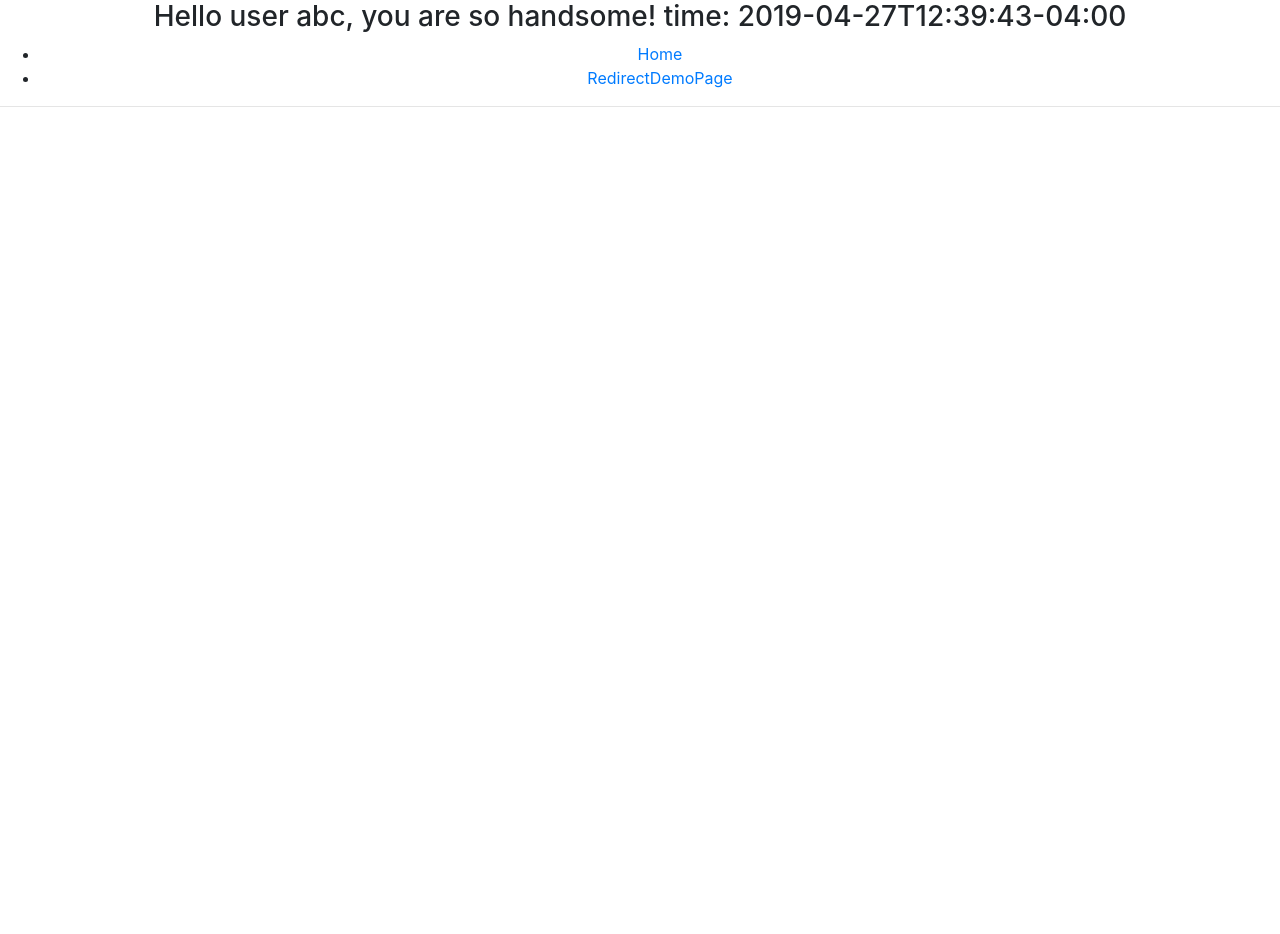
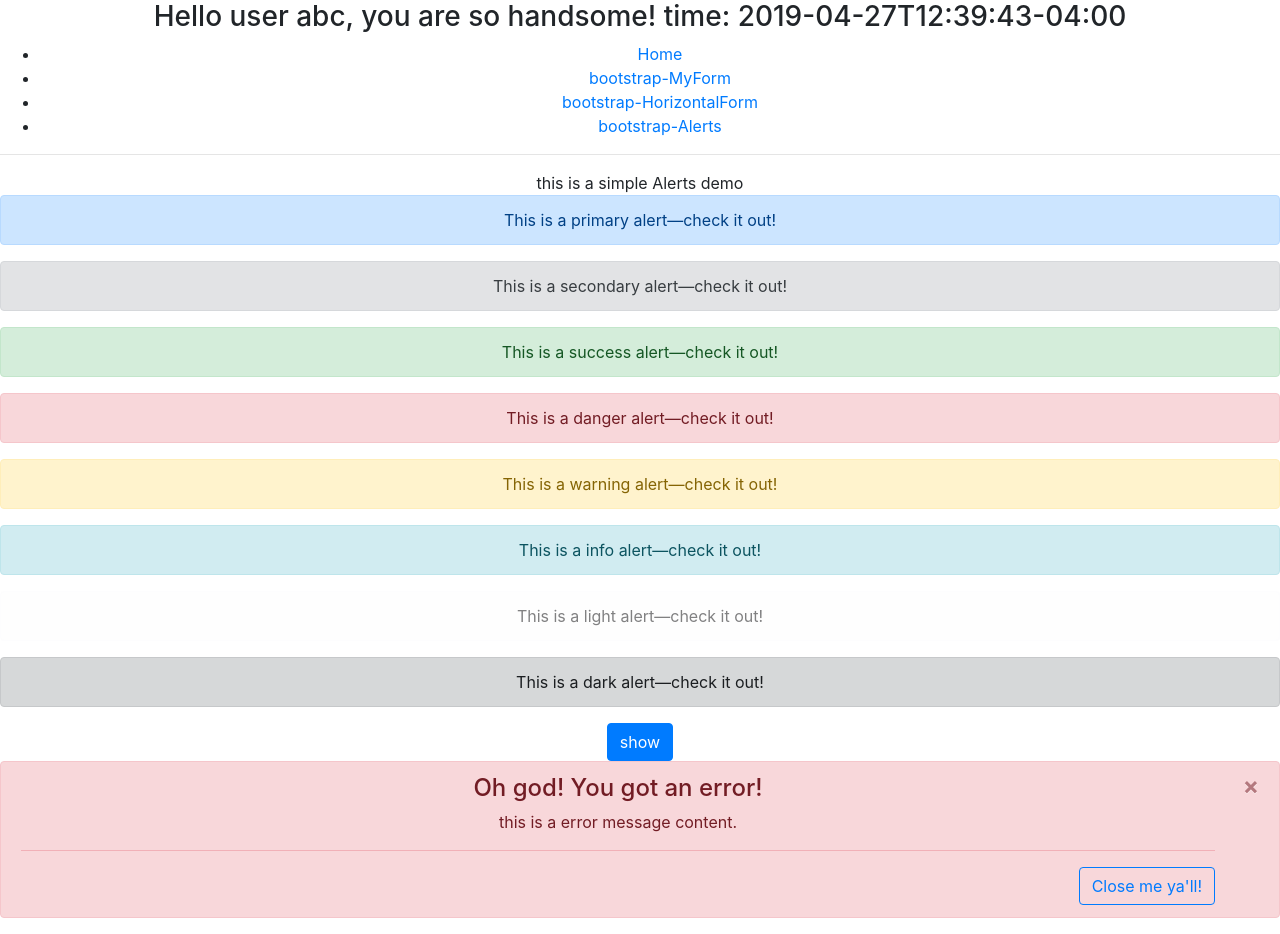
Before and after one commit to cgycch/react_demo, a React (Create React App) app: page /bootstrap/Alerts in a window 1280 px wide. Before the commit the page ends 800 px from the top, so only its background shows below. Built offline with nearby package versions, Linux system fonts and the light colour scheme.

Commit message:
update some bootstrap demo

```diff
--- a/public/index.html
+++ b/public/index.html
@@ -9,6 +9,7 @@
     />
     <meta name="theme-color" content="#000000" />
     <link rel="manifest" href="%PUBLIC_URL%/manifest.json" />
+    <!-- <link rel="stylesheet" type="text/css" href="bootstrap/dist/css/bootstrap.css" /> -->
     <title>React App</title>
   </head>
 
--- a/src/App.js
+++ b/src/App.js
@@ -5,12 +5,12 @@ import BasicNavExample from './ui/components/BasicNavExample'
 import moment from 'moment-timezone'
 moment.locale('en-us')
 moment.tz.setDefault('America/New_York')
-console.log('my real time zone is:', moment.tz.guess())
-console.log('moment defaultFormat:',moment.defaultFormat)
+//console.log('my real time zone is:', moment.tz.guess())
+//console.log('moment defaultFormat:',moment.defaultFormat)
 class App extends Component {
 
   componentDidMount = () => {
-    console.log('componentDidMount...')
+    //console.log('componentDidMount...')
     getUserInfos().then(res => {
       const { userId, userName } = res
       this.setState({ userId, userName })
--- a/src/ui/components/BasicNavExample.js
+++ b/src/ui/components/BasicNavExample.js
@@ -10,6 +10,10 @@ import HelloDemo from './HelloDemo'
 import LoginPage from '../pages/LoginPage'
 import UserListPage from '../pages/UserListPage'
 import RedirectDemoPage from '../pages/RedirectDemoPage'
+//some bootstrap demo
+import MyForm from './bootstrap-demo/MyForm'
+import HorizontalForm from './bootstrap-demo/HorizontalForm'
+import Alerts from './bootstrap-demo/Alerts'
 
 
 class BasicNavExample extends Component {
@@ -27,7 +31,11 @@ class BasicNavExample extends Component {
                         {/* <li><Link to="/componentsDemo">Base Component demo</Link></li> */}
                         {/* <li><Link to="/userList">goToUserPage</Link></li> */}
                         {/* <li><Link to="/helloDemo/cch/18">HelloDemo</Link></li> */}
-                         <li><Link to="/RedirectDemoPage/cch/18">RedirectDemoPage</Link></li>
+                        {/* <li><Link to="/RedirectDemoPage/cch/18">RedirectDemoPage</Link></li> */}
+                        {/* bootstrap demo */}
+                        <li><Link to="/bootstrap/MyForm">bootstrap-MyForm</Link></li>
+                        <li><Link to="/bootstrap/HorizontalForm">bootstrap-HorizontalForm</Link></li>
+                        <li><Link to="/bootstrap/Alerts">bootstrap-Alerts</Link></li>
                     </ul>
                 </div>
                 <hr/>
@@ -40,6 +48,10 @@ class BasicNavExample extends Component {
                 <Route path="/userList" component={UserListPage} />
                 <Route path="/helloDemo/:name/:age" component={HelloDemo} />
                 <Route path="/RedirectDemoPage/:name/:age" component={RedirectDemoPage} />
+                {/* bootstrap demo list on bellow */}
+                <Route path="/bootstrap/MyForm" component={MyForm} />
+                <Route path="/bootstrap/HorizontalForm" component={HorizontalForm} />
+                <Route path="/bootstrap/Alerts" component={Alerts} />
             </Router>
         );
     }
--- /dev/null
+++ b/src/ui/components/bootstrap-demo/Alerts.js
@@ -0,0 +1,57 @@
+import React from 'react'
+import { Alert, Button } from 'react-bootstrap';
+export default class Alerts extends React.Component {
+
+    constructor(...args) {
+        super(...args);
+        this.state = { show: true };
+    }
+
+    componentDidMount = () => {
+        //console.log('MyForm componentDidMount');
+    }
+
+    render() {
+        const alters = [
+            'primary',
+            'secondary',
+            'success',
+            'danger',
+            'warning',
+            'info',
+            'light',
+            'dark',
+        ].map((variant, idx) => (
+            <Alert key={idx} variant={variant}>
+                This is a {variant} alert—check it out!
+            </Alert>
+        ));
+        const handleHide = () => this.setState({ show: false });
+        const handleShow = () => this.setState({ show: true });
+        let errAllerts
+        if (this.state.show) {
+            errAllerts = <Alert variant="danger" onClose={handleHide} dismissible>
+                <Alert.Heading>Oh god! You got an error!</Alert.Heading>
+                <p>this is a error message content.</p>
+                <hr />
+                <div className="d-flex justify-content-end">
+                    <Button onClick={handleHide} variant="outline-primary">
+                    Close me ya'll!
+                    </Button>
+                </div>
+              </Alert>
+          }else{
+              //nothing to do
+          }
+        return (
+            <div>
+                <div>this is a simple Alerts demo</div>
+                {alters}
+                <Button onClick={handleShow} variant='primary'>show</Button>
+                {
+                   errAllerts
+                }
+            </div>
+        );
+    }
+}
--- a/src/ui/components/bootstrap-demo/HorizontalForm.js
+++ b/src/ui/components/bootstrap-demo/HorizontalForm.js
@@ -2,7 +2,6 @@ import React from 'react'
 //import PropTypes from 'prop-types'
 import { Button, Form, Col, Row } from 'react-bootstrap';
 //import {FormCheck} from 'react-bootstrap';
-import 'bootstrap/dist/css/bootstrap.css';
 export default class HorizontalForm extends React.Component {
 
     constructor(...args) {
@@ -18,7 +17,7 @@ export default class HorizontalForm extends React.Component {
     }
 
     componentDidMount = () => {
-        //console.log('HelloDemo componentDidMount');
+        //console.log('HorizontalForm componentDidMount');
     }
 
     handleSubmit(event) {
--- a/src/ui/components/bootstrap-demo/MyForm.js
+++ b/src/ui/components/bootstrap-demo/MyForm.js
@@ -2,8 +2,7 @@ import React from 'react'
 //import PropTypes from 'prop-types'
 import { Button, Form, InputGroup, Col, Row } from 'react-bootstrap';
 //import {FormCheck} from 'react-bootstrap';
-import 'bootstrap/dist/css/bootstrap.css';
-export default class HelloDemo extends React.Component {
+export default class MyForm extends React.Component {
 
     constructor(...args) {
         super(...args);
@@ -21,7 +20,7 @@ export default class HelloDemo extends React.Component {
     }
 
     componentDidMount = () => {
-        //console.log('HelloDemo componentDidMount');
+        //console.log('MyForm componentDidMount');
     }
 
     handleSubmit(event) {
```
